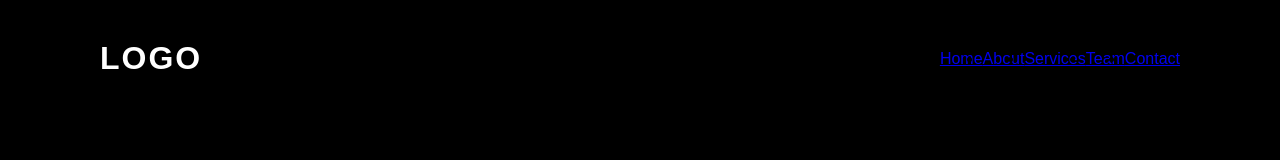
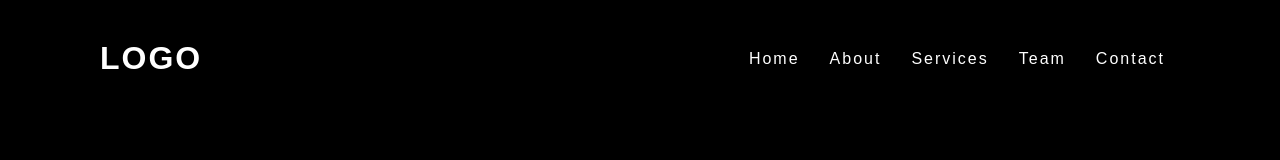
Before and after one commit to parixitsoni/sticky-navbar, a plain HTML site: page index.html in a window 1280 px wide. Shown: the top 160 px of the page. Drawn offline with Linux system fonts and the light colour scheme.

Commit message:
Update style.css
add header ul li css

```diff
--- a/style.css
+++ b/style.css
@@ -39,3 +39,18 @@ header ul{
     justify-content: center;
     align-items: center;
 }
+
+header ul li{
+    position: relative;
+    list-style: none;
+}
+
+header ul li a{
+    position: relative;
+    margin: 0 15px;
+    text-decoration: none;
+    color: #fff;
+    letter-spacing: 2px;
+    font-weight: 500px;
+    transition: 0.5s;
+}
```
